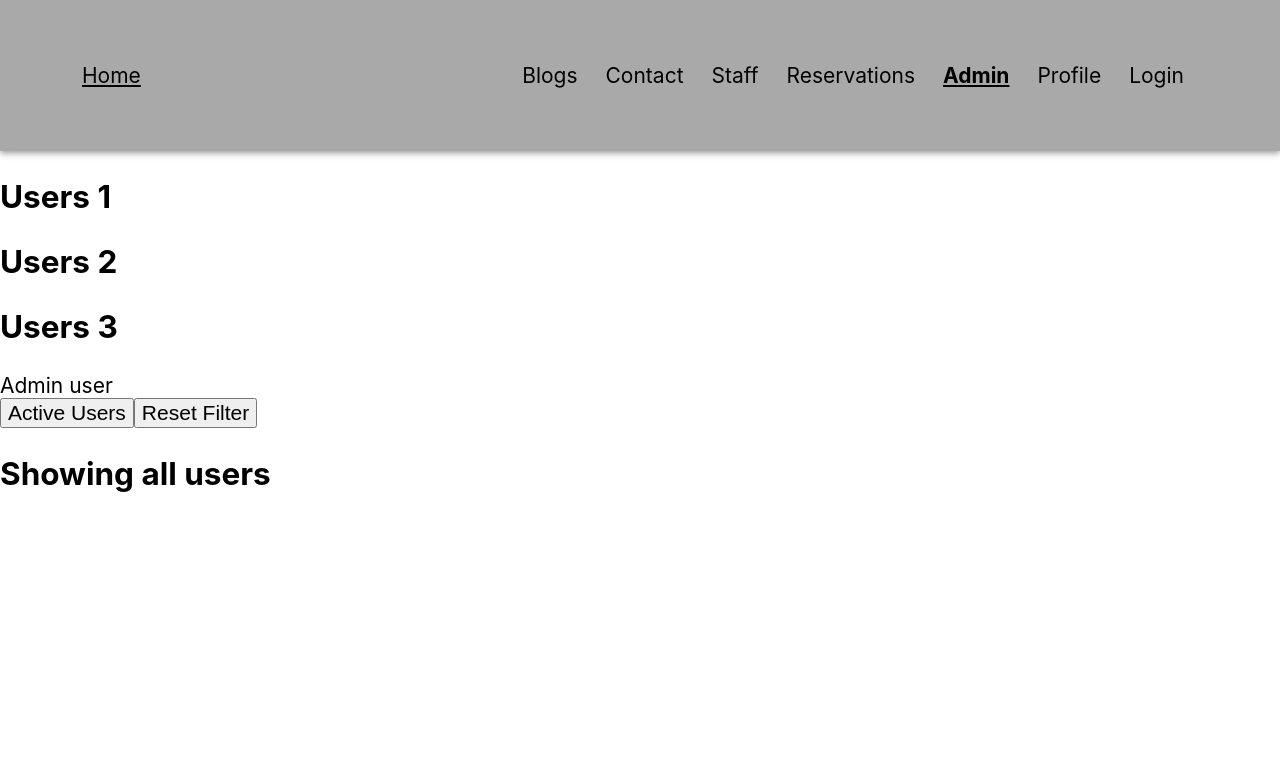
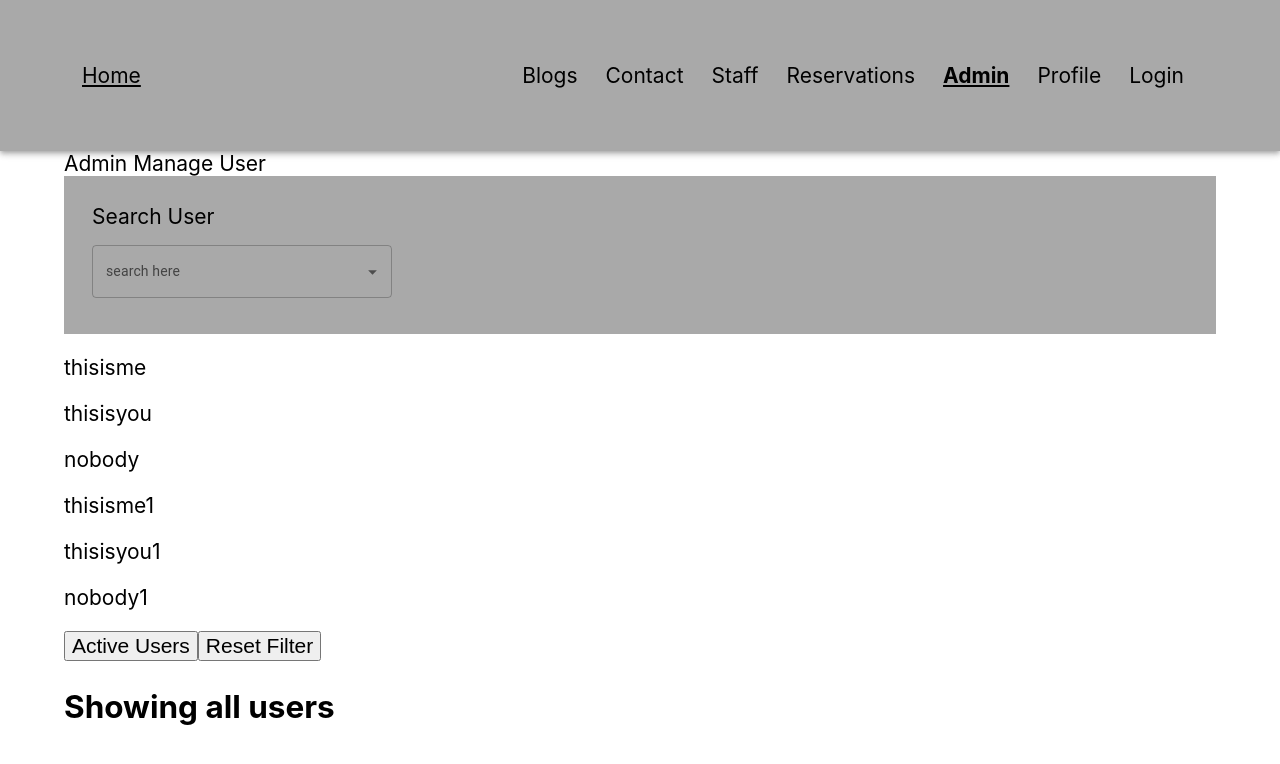
Before and after one commit to meiliizzsuju/roondayview, a React (Create React App) app: page /users/admin in a window 1280 px wide. Shown: the top 764 px of the page. Built offline with nearby package versions, Linux system fonts and the light colour scheme.

Commit message:
UI admin manage user

```diff
--- a/package.json
+++ b/package.json
@@ -11,6 +11,7 @@
     "@testing-library/jest-dom": "^5.16.5",
     "@testing-library/react": "^13.4.0",
     "@testing-library/user-event": "^13.5.0",
+    "autosuggest-highlight": "^3.3.4",
     "react": "^18.2.0",
     "react-dom": "^18.2.0",
     "react-router-dom": "^6.8.1",
--- a/src/components/Admin.jsx
+++ b/src/components/Admin.jsx
@@ -1,7 +1,59 @@
-import React from 'react'
+import React, { useState } from 'react';
+
+import { Autocomplete, TextField} from '@mui/material';
+import parse from 'autosuggest-highlight/parse';
+import match from 'autosuggest-highlight/match';
+
+import {userMockData} from '../mockdata/mockData';
+
+import '../components/css/admin.css'
 
 export const Admin = () => {
+  const [selectUser, setSelectUser] = useState('');
+  const user_list = userMockData;
+
+  console.log(selectUser); // selected user
+
+
   return (
-    <div>Admin user</div>
+    <div className='adminuser'>
+      Admin Manage User
+      <div className='adminuser__form'>
+        <div className='form-control relative'>
+          <label htmlFor="restaurantdetails_tags">Search User</label>
+          <Autocomplete
+            id="userlist"
+            sx={{ width: 300 }}
+            options={user_list}
+            getOptionLabel={(option) => option.username}
+            onChange={(event, value) => setSelectUser(value)}
+            renderInput={(params) => (
+              <TextField {...params} label="search here" margin="normal" />
+            )}
+            renderOption={(props, option, { inputValue }) => {
+              const matches = match(option.username, inputValue, { insideWords: true });
+              const parts = parse(option.username, matches);
+
+              return (
+                <li {...props}>
+                  <div>
+                    {parts.map((part, index) => (
+                      <span
+                        key={index}
+                        style={{
+                          fontWeight: part.highlight ? 700 : 400,
+                        }}
+                      >
+                        {part.text}
+                      </span>
+                    ))}
+                  </div>
+                </li>
+              );
+            }}
+          />
+        </div>
+      </div>
+    </div>
   )
 }
--- a/src/components/Users.jsx
+++ b/src/components/Users.jsx
@@ -1,14 +1,22 @@
-import { Outlet, useSearchParams } from 'react-router-dom'
+import { Box } from '@mui/material'
+import { Container } from '@mui/system'
+import { Outlet, useSearchParams } from 'react-router-dom';
+import {userMockData} from '../mockdata/mockData';
 
 export const Users = () => {
     const [searchParams, setSearchParams] = useSearchParams()
     const showActiveUsers = searchParams.get('filter') === 'active'
+    const user_list = userMockData
+
   return (
-    <div>
-        <h2>Users 1</h2>
-        <h2>Users 2</h2>
-        <h2>Users 3</h2>
+    <div className='userpage'>
+      <Container>
         <Outlet/>
+        {
+          user_list.map((item,i)=>(
+            <p key={item+i}>{item.username}</p>
+          ))
+        }
         <div>
             <button onClick={() => setSearchParams({ filter: 'active'})}>Active Users</button>
             <button onClick={() => setSearchParams({})}>Reset Filter</button>
@@ -16,6 +24,7 @@ export const Users = () => {
         {
             showActiveUsers ? (<h2>Showing active users</h2>) : (<h2>Showing all users</h2>)
         }
+      </Container>
     </div>
   )
 }
--- /dev/null
+++ b/src/components/css/admin.css
@@ -0,0 +1,4 @@
+.adminuser__form{
+    background-color: var(--color-primary);
+    padding: 2rem;
+}
--- a/src/mockdata/mockData.js
+++ b/src/mockdata/mockData.js
@@ -107,3 +107,26 @@ export const blogMockData = [
     price: "9999"
   },
 ]
+
+
+
+export const userMockData = [
+  {
+    username: "thisisme",
+  },
+  {
+    username: "thisisyou",
+  },
+  {
+    username: "nobody",
+  },
+  {
+    username: "thisisme1",
+  },
+  {
+    username: "thisisyou1",
+  },
+  {
+    username: "nobody1",
+  },
+]
```
Also changed, not shown: 1 other file (tests, documents, lock files or other folders).
